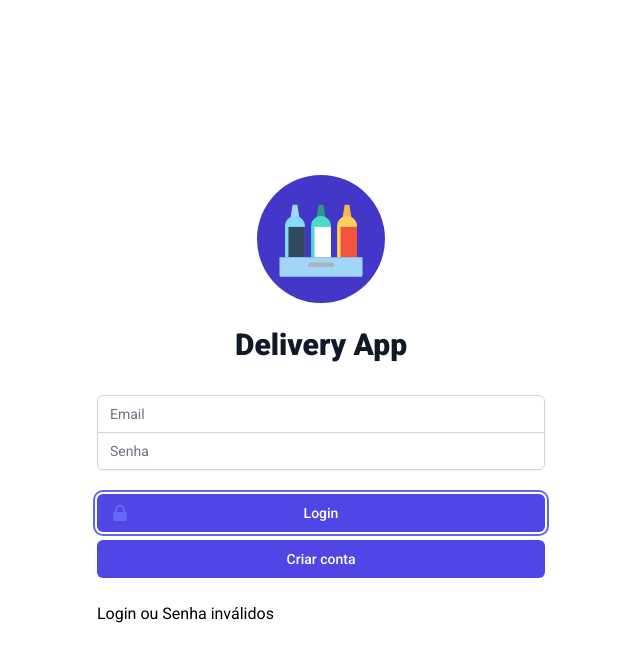
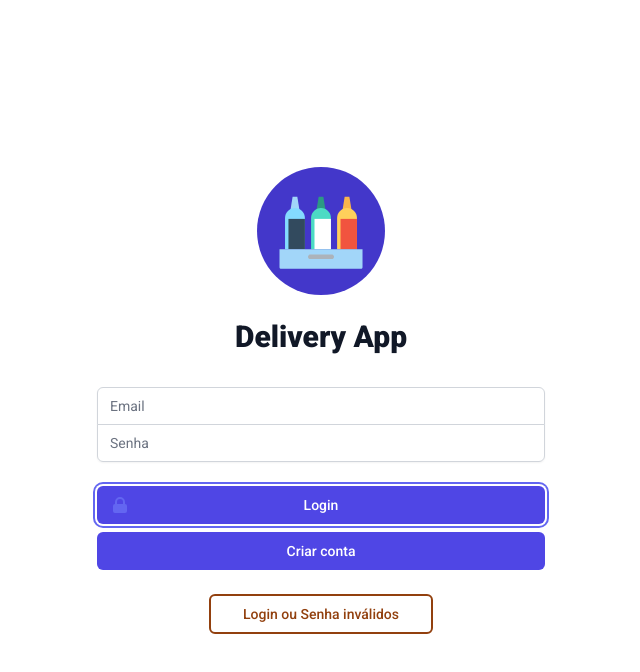
Before and after one commit to analuisams99/project-delivery-app, a React (Create React App) app in the folder front-end/: page /login in a window 1280 px wide. Both pictures are taken after a click on the button "Login". Shown: the top 672 px of the page, without its empty margins (319-959 px from the left). Built offline with nearby package versions, Linux system fonts and the light colour scheme; no server answers.

Commit message:
Construção: Terminando tela de Login e de Criar Conta

```diff
--- a/front-end/src/pages/Login/Login.jsx
+++ b/front-end/src/pages/Login/Login.jsx
@@ -21,7 +21,6 @@ function Login() {
 
   const handleLoginClick = async () => {
     const response = await postLogin({ email, password });
-    console.log(response);
     if (!response.token) {
       setErrorMessage(true);
       return 'fail';
@@ -103,11 +102,20 @@ function Login() {
               onClick={ handleRegisterClick }
             />
           </div>
-          {errorMessage
+          <div className="flex justify-center items-center">
+            {errorMessage
             && (
-              <p data-testid="common_login__element-invalid-email">
-                Login ou Senha inválidos
-              </p>)}
+              <div
+                className="w-1/2 text-center border-2 rounded-md border-amber-800 py-2"
+              >
+                <p
+                  data-testid="common_login__element-invalid-email"
+                  className="text-amber-800 text-sm font-medium"
+                >
+                  Login ou Senha inválidos
+                </p>
+              </div>)}
+          </div>
         </div>
       </div>
     </div>
--- a/front-end/src/pages/Register/Register.jsx
+++ b/front-end/src/pages/Register/Register.jsx
@@ -10,11 +10,7 @@ function Register() {
   const [email, setEmail] = useState('');
   const [password, setPassword] = useState('');
   const [name, setName] = useState('');
-
-  const pushRegister = async (userData) => {
-    const response = await postRegister(userData);
-    return response;
-  };
+  const [errorMessage, setErrorMessage] = useState(false);
 
   const handleChangeEmail = ({ target }) => {
     setEmail(target.value);
@@ -29,9 +25,10 @@ function Register() {
   };
 
   const handleRegisterClick = async () => {
-    const response = await pushRegister({ name, email, password });
+    const response = await postRegister({ name, email, password });
     if (!response.token) {
-      return console.log(response.error);
+      setErrorMessage(true);
+      return 'fail';
     }
     localStorage.setItem('token', response.token);
     navigate('/customer/products');
@@ -107,6 +104,20 @@ function Register() {
               onClick={ handleRegisterClick }
             />
           </div>
+          <div className="flex justify-center items-center">
+            {errorMessage
+            && (
+              <div
+                className="w-1/2 text-center border-2 rounded-md border-amber-800 py-2"
+              >
+                <p
+                  data-testid="common_register__element-invalid_register"
+                  className="text-amber-800 text-sm font-medium"
+                >
+                  Dados em formato inválido
+                </p>
+              </div>)}
+          </div>
         </div>
       </div>
     </div>
```
Also changed, not shown: 1 other file (tests, documents, lock files or other folders).
